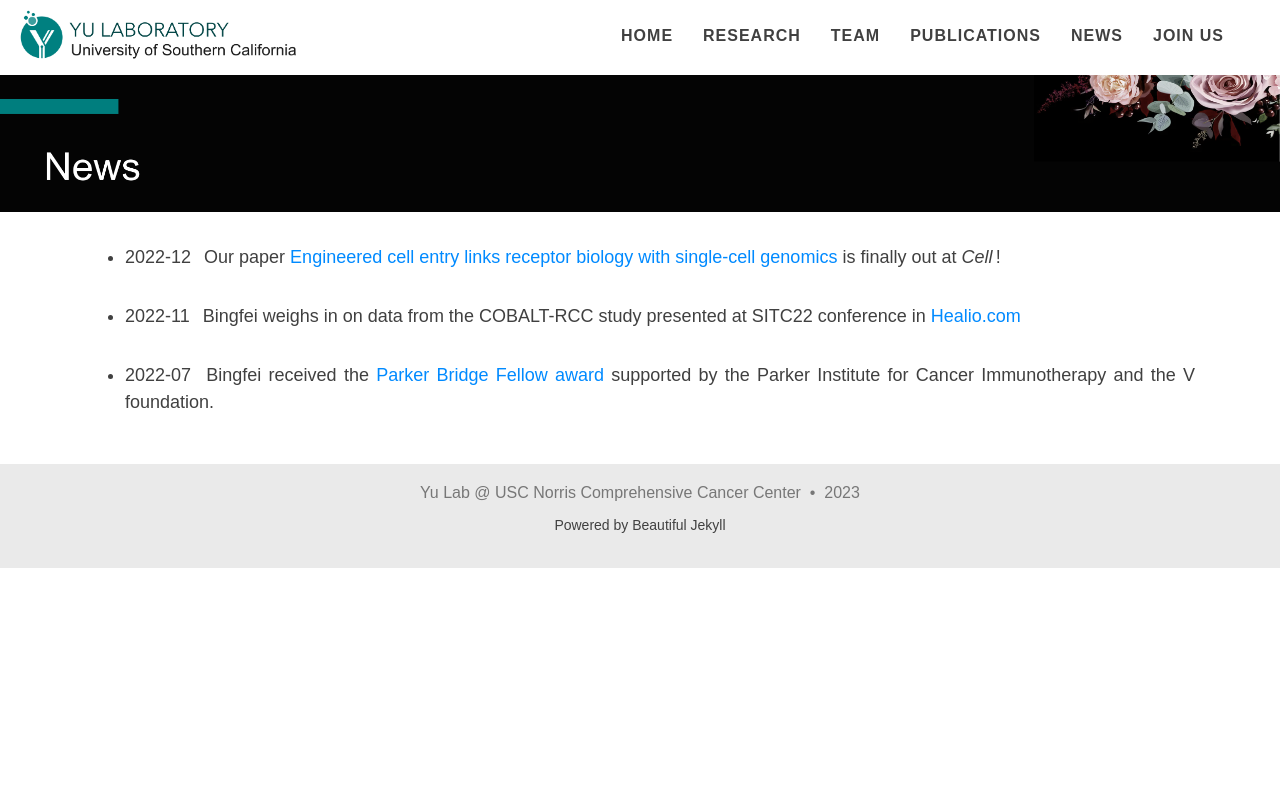
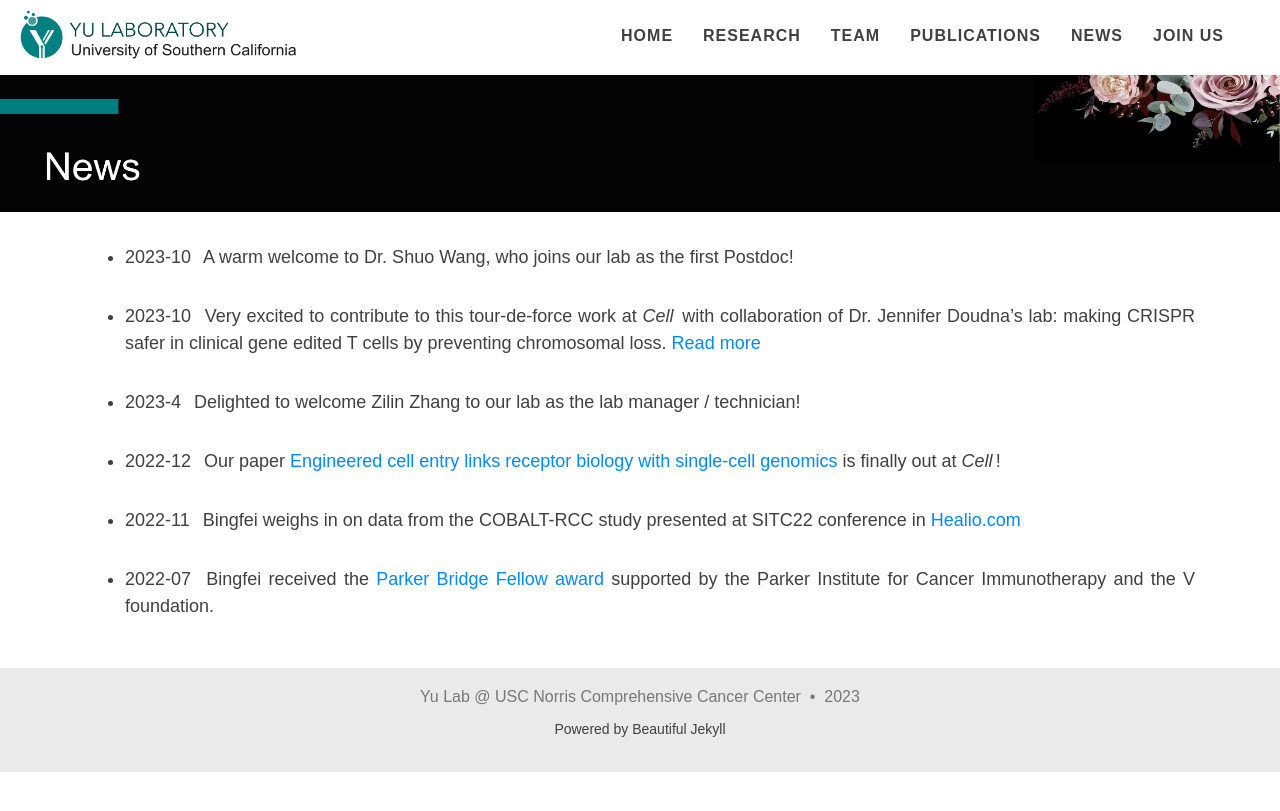
Before and after one commit to bingfeiyu-lab/bingfeiyu-lab.github.io, a Jekyll site: the page built from news.html, in a window 1280 px wide. Shown: the top 811 px of the page. Built offline with Jekyll 4.4.1, drawn with Linux system fonts in a browser that asks for light colours; nearby versions of some CDN libraries.

Commit message:
Update news

```diff
--- a/news.html
+++ b/news.html
@@ -7,6 +7,24 @@ header_img: "../img/news.png"
 
 <div class="container" align="justify">
   <ul style="margin-top: 2rem">
+
+    <li style="margin-top: 2rem">
+      <span class="news_date">2023-10</span>
+      A warm welcome to Dr. Shuo Wang, who joins our lab as the first Postdoc!
+    </li>
+
+    <li style="margin-top: 2rem">
+      <span class="news_date">2023-10</span>
+      Very excited to contribute to this tour-de-force work at <i style="margin-right: 0.2rem">Cell</i>
+      with collaboration of Dr. Jennifer Doudna’s lab: making CRISPR safer in clinical gene edited T cells by preventing
+      chromosomal loss.
+      <a href="https://pubmed.ncbi.nlm.nih.gov/37794590" target="_blank">Read more</a>
+    </li>
+
+    <li style="margin-top: 2rem">
+      <span class="news_date">2023-4</span>
+      Delighted to welcome Zilin Zhang to our lab as the lab manager / technician!
+    </li>
 
     <li style="margin-top: 2rem">
       <span class="news_date">2022-12</span>
```
Also changed, not shown: 1 other file.
